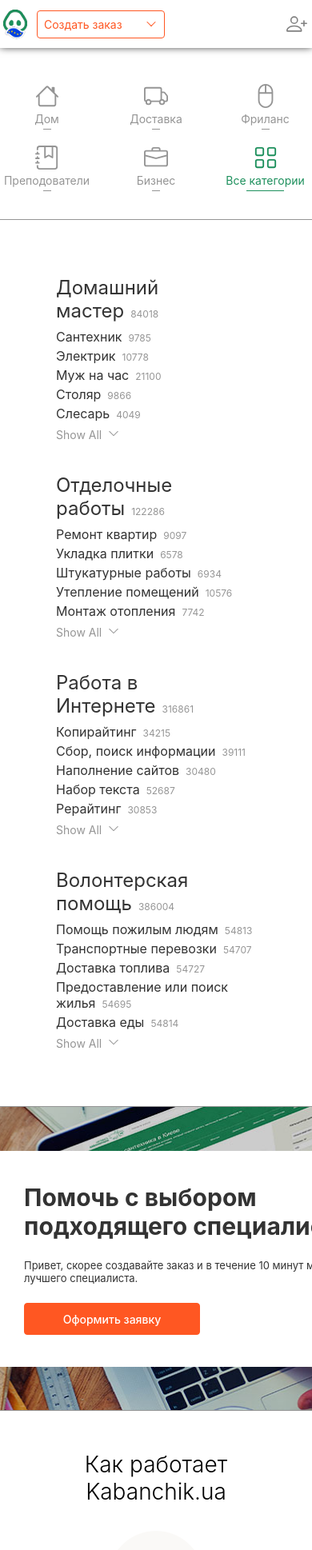
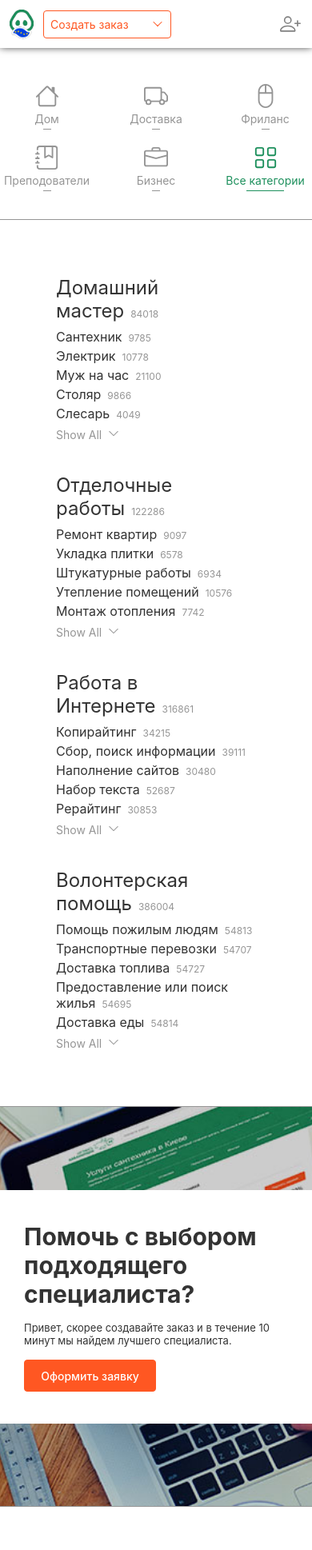
Before and after one commit to VakotUA/mvp, a React (Create React App) app: page / in a window 390 px wide. Shown: the top 1938 px of the page at 80% size. Built offline with nearby package versions, Linux system fonts and the light colour scheme.

Commit message:
css-minor-fix

```diff
--- a/src/components/header/Header.module.css
+++ b/src/components/header/Header.module.css
@@ -357,7 +357,7 @@
     display: none;
   }
   .headerWrapper {
-    padding-left: 4px;
-    padding-right: 4px;
+    padding-left: 12px;
+    padding-right: 12px;
   }
 }
--- a/src/components/help/Help.module.css
+++ b/src/components/help/Help.module.css
@@ -10,7 +10,8 @@
 }
 
 .hint {
-  width: 500px;
+  width: 100%;
+  max-width: 500px;
   height: 270px;
   padding: 40px 30px;
 
@@ -71,3 +72,13 @@
 .btn.active:hover {
   filter: grayscale(50%);
 }
+
+@media screen and (max-width: 500px) {
+  .help {
+    height: 500px;
+  }
+  .hint {
+    /* width: 100; */
+    height: fit-content;
+  }
+}
```
